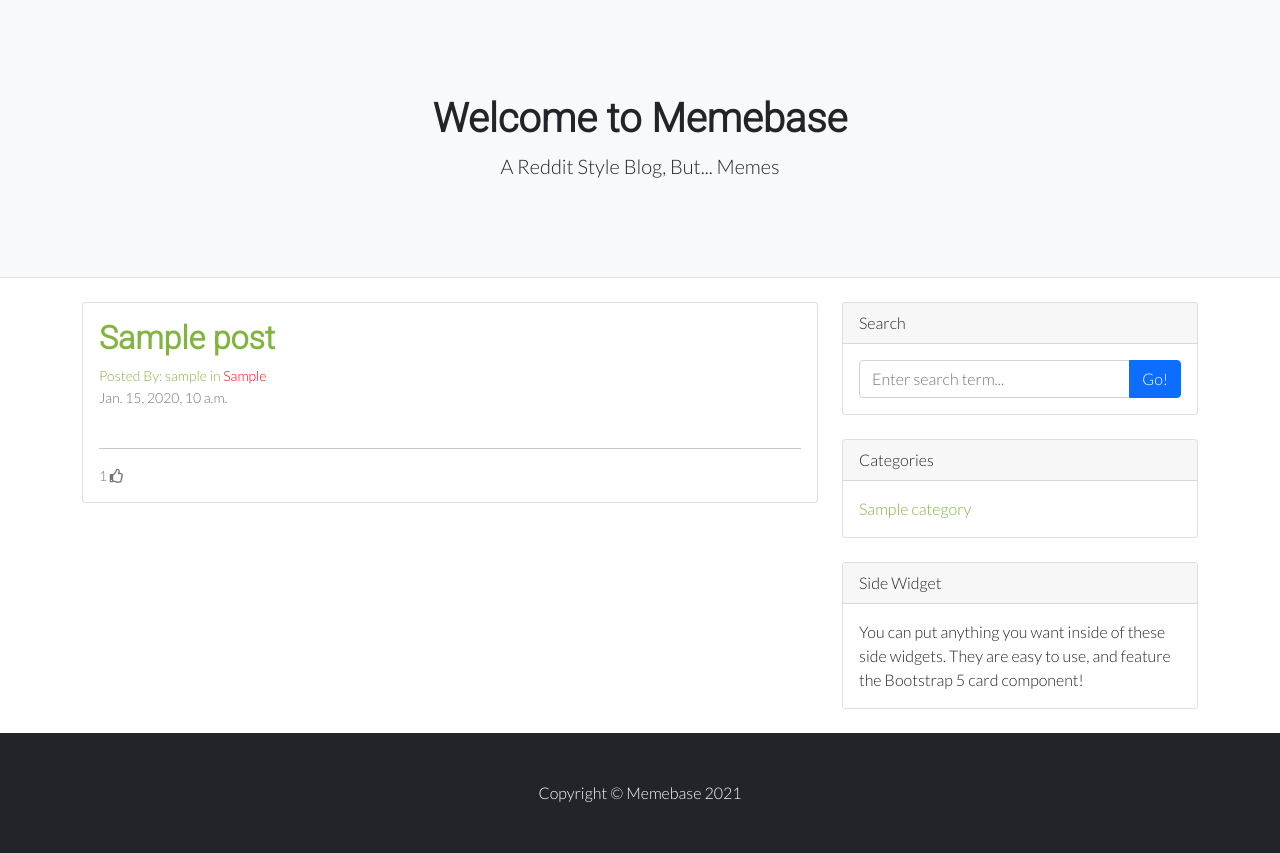
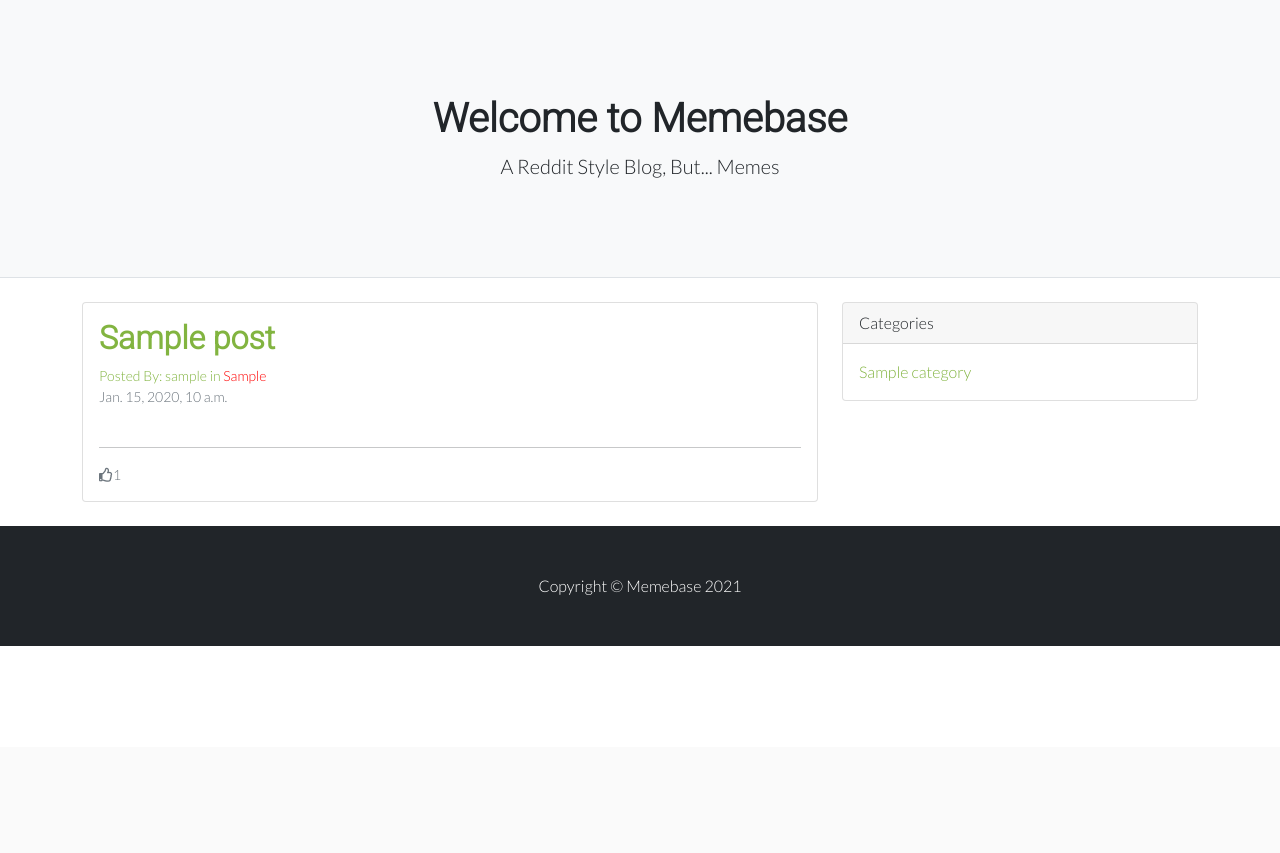
Before and after one commit to dhowai/portfolio-4-meme-blog, a Django app: page / in a window 1280 px wide. Shown: the part 53-906 px from the top of the page. After the commit the page ends 699 px from the top, so only its background shows below. Run offline with Django 3.2, Linux system fonts and the light colour scheme; tables that the repository leaves empty hold one stand-in row (values such as "Sample post").

Commit message:
Change page structure for index.html

```diff
--- a/static/css/style.css
+++ b/static/css/style.css
@@ -6,10 +6,6 @@ body {
 .h1, .h2, .h3, .h4, .h5, .h6, h1, h2, h3, h4, h5, h6 {
   font-family: Roboto, sans-serif;
   font-weight: bold;
-}
-
-.post-link {
-  text-decoration: none;
 }
 
 .category-link {
--- a/templates/index.html
+++ b/templates/index.html
@@ -17,20 +17,12 @@
         <!-- Blog entries-->
         <div class="col-lg-8">
             {% for post in post_list %}
-            <!-- Featured blog post-->
+            <!-- Blog posts-->
             <div class="card mb-4">
-                <a href="{% url 'post-detail' post.pk %}" class="post-link">
+                <a href="{% url 'post-detail' post.pk %}">
                     <div class="card-body">
                         <h2 class="card-title">{{ post.title }}</h2>
-                        <div class="small text-muted">Posted By: {{ post.author }} in <a class="post-link category-link" href="{% url 'category' post.category %}">{{ post.category }}</a>
-                            <small>
-                                {% if user.is_authenticated %}
-                                    {% if user.id == post.author.id %}
-                                        <a class="post-link" href="{% url 'edit_post' post.pk %}"> - (Edit)</a>
-                                        <a class="post-link" href="{% url 'delete_post' post.pk %}"> (Delete)</a>
-                                    {% endif %}
-                                {% endif %}
-                            </small>
+                        <div class="small text-muted">Posted By: {{ post.author }} in <a class="category-link" href="{% url 'category' post.category %}">{{ post.category }}</a>
                         </div>
                         <div class="small text-muted">{{ post.posted_on }}</div>
                         {% if "placeholder" in post.content_image.url %}
@@ -38,8 +30,16 @@
                         {% else %}
                         <img class="card-img-top" src="{{ post.content_image.url }}">
                         {% endif %}
+                        <small>
+                            {% if user.is_authenticated %}
+                                {% if user.id == post.author.id %}
+                                    <a href="{% url 'edit_post' post.pk %}"> Edit |</a>
+                                    <a href="{% url 'delete_post' post.pk %}"> Delete</a>
+                                {% endif %}
+                            {% endif %}
+                        </small>
                         <hr>
-                        <div class="small text-muted">{{ post.likes.count }} <i class="far fa-thumbs-up"></i></div>
+                        <div class="small text-muted"><i class="far fa-thumbs-up"></i>{{ post.likes.count }}</div>
                     </div>
                 </a>
             </div>
@@ -47,17 +47,6 @@
         </div>
         <!-- Side widgets-->
         <div class="col-lg-4">
-            <!-- Search widget-->
-            <div class="card mb-4">
-                <div class="card-header">Search</div>
-                <div class="card-body">
-                    <div class="input-group">
-                        <input class="form-control" type="text" placeholder="Enter search term..."
-                            aria-label="Enter search term..." aria-describedby="button-search" />
-                        <button class="btn btn-primary" id="button-search" type="button">Go!</button>
-                    </div>
-                </div>
-            </div>
             <!-- Categories widget-->
             <div class="card mb-4">
                 <div class="card-header">Categories</div>
@@ -72,12 +61,6 @@
                         </div>
                     </div>
                 </div>
-            </div>
-            <!-- Side widget-->
-            <div class="card mb-4">
-                <div class="card-header">Side Widget</div>
-                <div class="card-body">You can put anything you want inside of these side widgets. They are easy to
-                    use, and feature the Bootstrap 5 card component!</div>
             </div>
         </div>
     </div>
```
